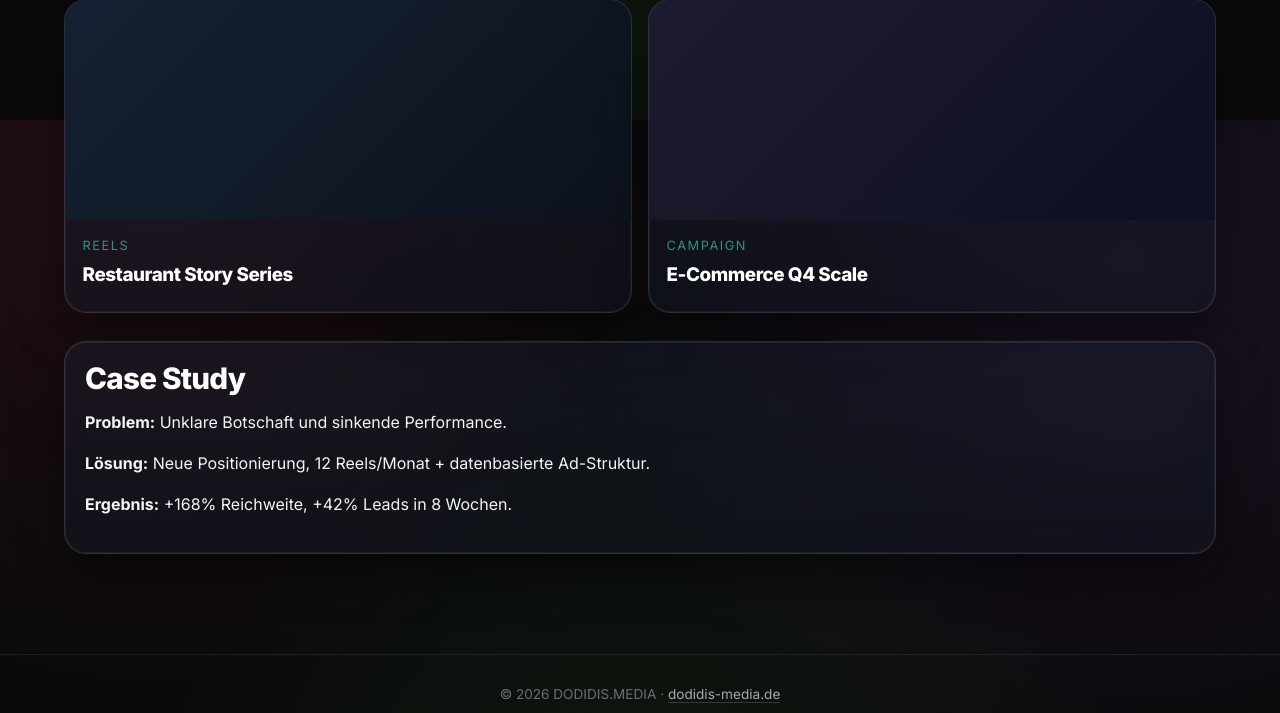
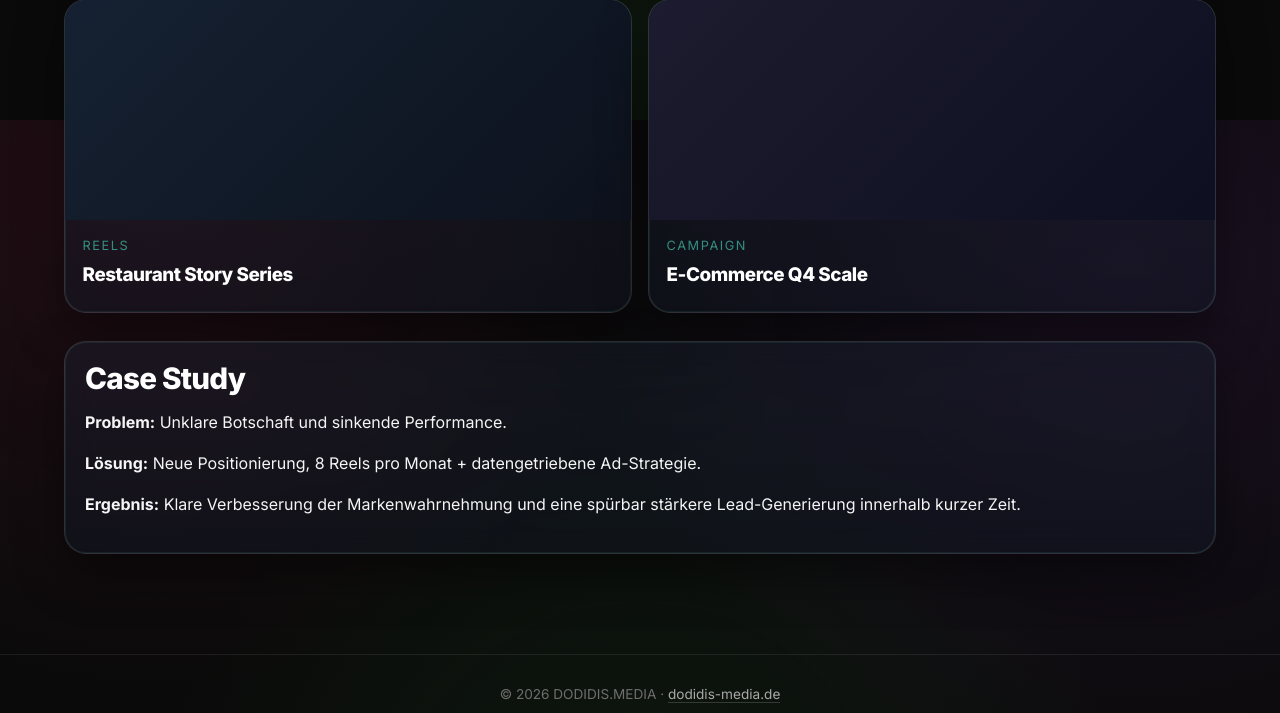
Before and after one commit to maxi0901/Dodidis-Media-Event, a PHP site: page /projekte.php in a window 1280 px wide. Shown: the part 680-1393 px from the top of the page. Run offline with PHP 8.4, Linux system fonts and the light colour scheme.

Commit message:
Update case study solution and result wording

```diff
--- a/projekte.php
+++ b/projekte.php
@@ -7,7 +7,7 @@
 <a class="project-card glass" href="#"><span class="project-image p3"></span><span class="project-overlay">Projekt ansehen</span><div class="project-body"><p class="project-cat">Reels</p><h3>Restaurant Story Series</h3></div></a>
 <a class="project-card glass" href="#"><span class="project-image p4"></span><span class="project-overlay">Projekt ansehen</span><div class="project-body"><p class="project-cat">Campaign</p><h3>E-Commerce Q4 Scale</h3></div></a>
 </section>
-<section class="glass case-study reveal"><h2>Case Study</h2><p><strong>Problem:</strong> Unklare Botschaft und sinkende Performance.</p><p><strong>Lösung:</strong> Neue Positionierung, 12 Reels/Monat + datenbasierte Ad-Struktur.</p><p><strong>Ergebnis:</strong> +168% Reichweite, +42% Leads in 8 Wochen.</p></section>
+<section class="glass case-study reveal"><h2>Case Study</h2><p><strong>Problem:</strong> Unklare Botschaft und sinkende Performance.</p><p><strong>Lösung:</strong> Neue Positionierung, 8 Reels pro Monat + datengetriebene Ad-Strategie.</p><p><strong>Ergebnis:</strong> Klare Verbesserung der Markenwahrnehmung und eine spürbar stärkere Lead-Generierung innerhalb kurzer Zeit.</p></section>
 </main>
 <?php include __DIR__ . '/includes/footer.php'; ?>
 <script src="assets/site.js"></script></body></html>
```
Also changed, not shown: Test/projekte.html (+1 -1 lines).
